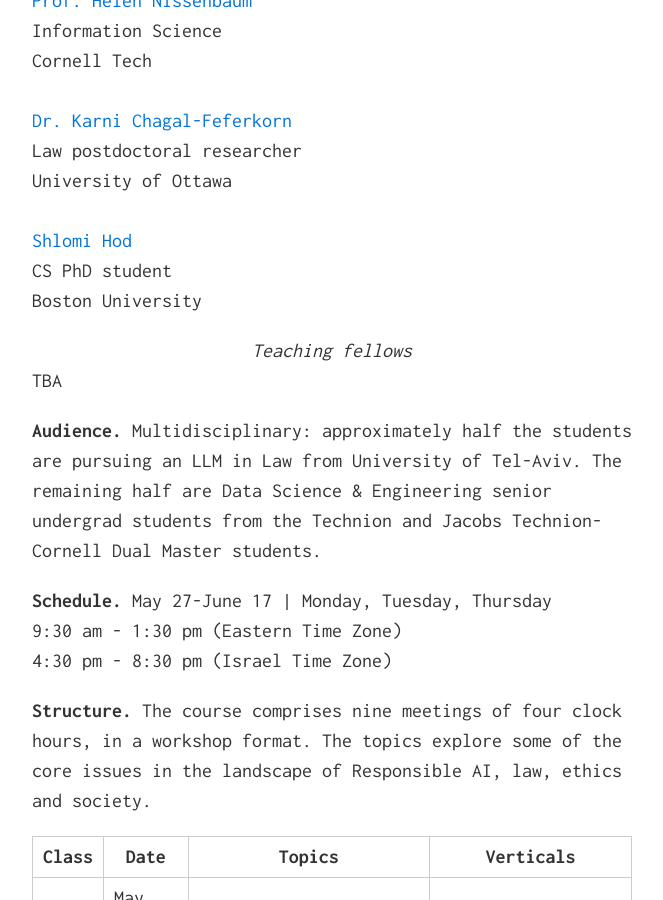
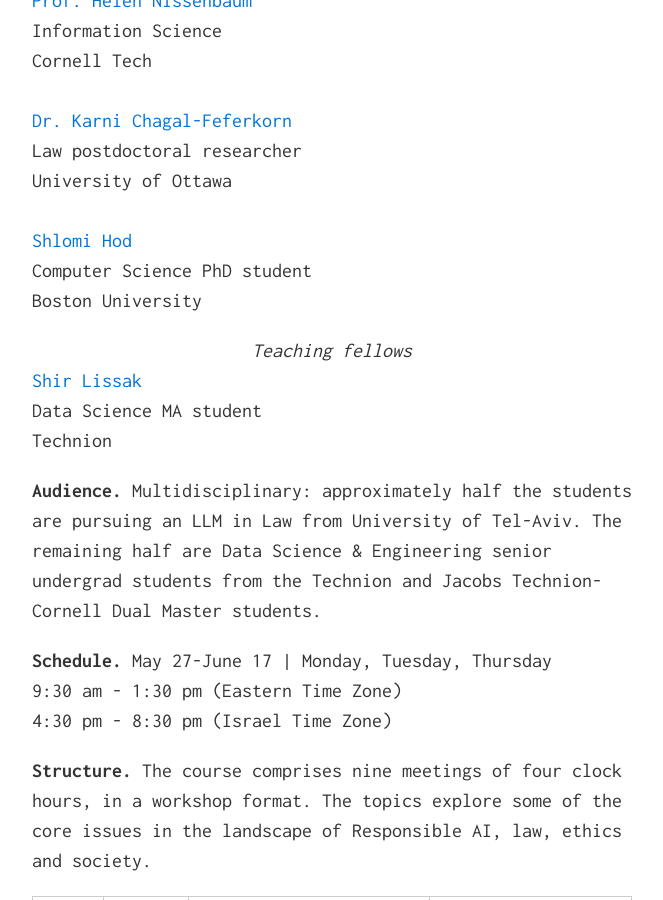
Before and after one commit to ResponsiblyAI/learn, a Jekyll site: the page built from index.md, in a window 1280 px wide and 900 px high, scrolled down 1946 px. Shown: the whole window, without its empty margins (308-971 px from the left). Built offline with Jekyll 4.4.1, drawn with Linux system fonts in a browser that asks for light colours; nearby versions of some CDN libraries.

Commit message:
add shir

```diff
--- a/index.md
+++ b/index.md
@@ -46,11 +46,16 @@
 University of Ottawa
 <br/><br/>
 <a href="https://shlomi.hod.xyz/">Shlomi Hod</a>
-CS PhD student
+Computer Science PhD student
 Boston University
 
 <div style="text-align: center;"><em>Teaching fellows</em></div>
-TBA
+
+<a href="https://www.linkedin.com/in/shir-lissak-012174166/">Shir Lissak</a>
+Data Science MA student
+Technion
+
+
 
 **Audience.** Multidisciplinary: approximately half the students are pursuing an LLM in Law from University of Tel-Aviv. The remaining half are Data Science & Engineering senior undergrad students from the Technion and Jacobs Technion-Cornell Dual Master students.
 
```
